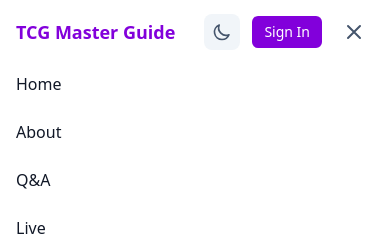
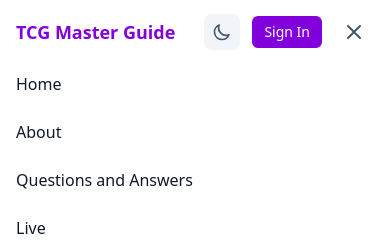
Before and after one commit to OliverMKing/tcgmasterguide.com, a Next.js app: page / in a window 390 px wide. Both pictures are taken after a click on the button 354 px from the left and 32 px from the top of the page. Shown: the top 250 px of the page. Built offline with nearby package versions, Linux system fonts and the light colour scheme; no server answers.

Commit message:
name q&a fully on mobile

```diff
--- a/src/components/Navbar.tsx
+++ b/src/components/Navbar.tsx
@@ -144,7 +144,7 @@ export default function Navbar() {
               onClick={() => setIsMenuOpen(false)}
               className="block py-2 text-text-secondary dark:text-slate-300 hover:text-purple-700 dark:hover:text-purple-400 transition-colors"
             >
-              Q&A
+              Questions and Answers
             </Link>
             <Link
               href="/live"
```
